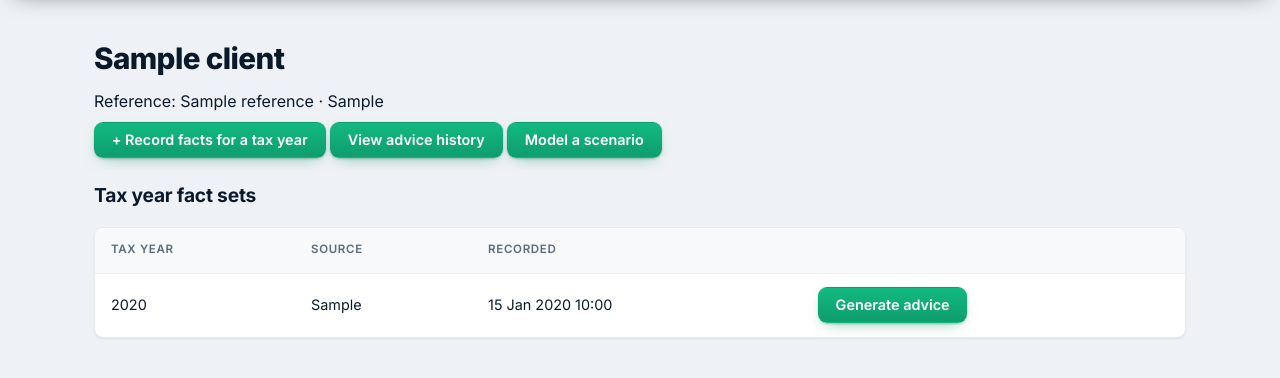
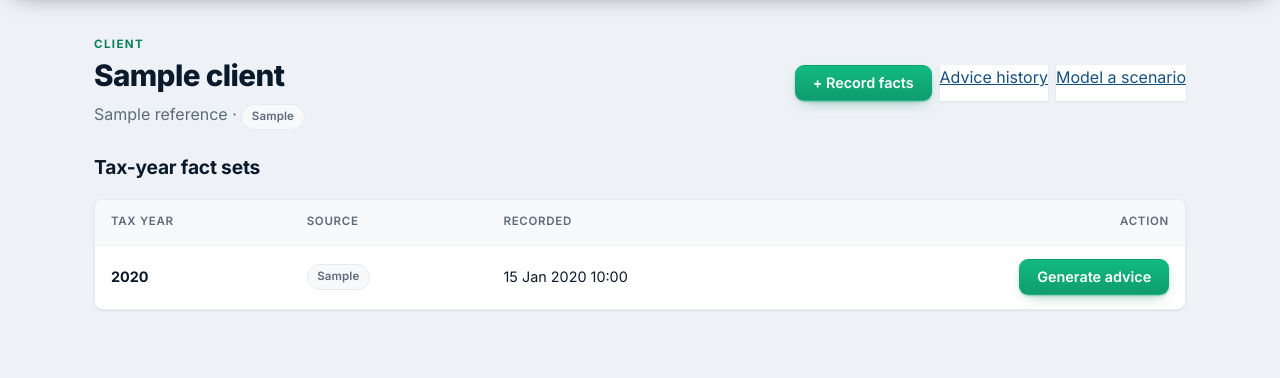
Before and after one commit to kfrem/kafs-tax-planner, a Django app: template templates/clients/client_detail.html in a window 1280 px wide. Shown: the part 62-440 px from the top of the page. Run offline with Django 5.2, Linux system fonts and the light colour scheme; the template is opened without the code that fills it: most values are stand-ins (such as "Sample title", 1, 10 or a date in 2020); some libraries are stand-ins or nearby versions.

Commit message:
auto: save 2026-07-08 08:27

```diff
--- a/templates/clients/client_detail.html
+++ b/templates/clients/client_detail.html
@@ -1,46 +1,56 @@
 {% extends "base.html" %}
 {% block title %}{{ client.name }}{% endblock %}
 {% block content %}
+<div class="page-header">
+    <div>
+        <div class="eyebrow">Client</div>
         <h1>{{ client.name }}</h1>
-<p>Reference: {{ client.reference }} &middot; {{ client.get_entity_type_display }}</p>
-<p><a class="btn" href="{% url 'clients:client-facts-create' client.pk %}">+ Record facts for a tax year</a>
-   <a class="btn" href="{% url 'advice:advice-list' client.pk %}">View advice history</a>
-   <a class="btn" href="{% url 'advice:scenario' client.pk %}">Model a scenario</a></p>
+        <p style="color:var(--muted);margin:.2rem 0 0">
+            {{ client.reference }} &middot; <span class="badge badge-neutral">{{ client.get_entity_type_display }}</span>
+        </p>
+    </div>
+    <div style="display:flex;gap:.5rem;flex-wrap:wrap">
+        <a class="btn" href="{% url 'clients:client-facts-create' client.pk %}">+ Record facts</a>
+        <a class="btn-secondary" href="{% url 'advice:advice-list' client.pk %}">Advice history</a>
+        <a class="btn-secondary" href="{% url 'advice:scenario' client.pk %}">Model a scenario</a>
+    </div>
+</div>
 
-<h2>Tax year fact sets</h2>
+<h2>Tax-year fact sets</h2>
 <table>
-    <thead><tr><th>Tax year</th><th>Source</th><th>Recorded</th><th></th></tr></thead>
+    <thead><tr><th>Tax year</th><th>Source</th><th>Recorded</th><th style="text-align:right">Action</th></tr></thead>
     <tbody>
     {% for fs in fact_sets %}
         <tr>
-            <td>{{ fs.tax_year }}</td>
-            <td>{{ fs.get_source_display }}</td>
+            <td><strong>{{ fs.tax_year }}</strong></td>
+            <td><span class="badge badge-neutral">{{ fs.get_source_display }}</span></td>
             <td>{{ fs.created_at|date:"d M Y H:i" }}</td>
-            <td>
+            <td style="text-align:right">
                 <form method="post" action="{% url 'advice:advice-generate' fs.pk %}" style="display:inline">
                     {% csrf_token %}
-                    <button class="btn" type="submit">Generate advice</button>
+                    <button type="submit">Generate advice</button>
                 </form>
             </td>
         </tr>
     {% empty %}
-        <tr><td colspan="4">No facts recorded yet.</td></tr>
+        <tr><td colspan="4" style="color:var(--muted)">No facts recorded yet.</td></tr>
     {% endfor %}
     </tbody>
 </table>
+
 {% if manages_access %}
-<h2>Staff access</h2>
-<p style="font-size:0.9rem; color:#555;">Partners and managers see every client;
+<section class="card">
+    <h2 style="margin-top:0">Staff access</h2>
+    <p style="color:var(--muted);font-size:.9rem">Partners and managers see every client;
     STAFF users see only clients ticked for them here.</p>
     <form method="post" action="{% url 'clients:client-access' client.pk %}">
         {% csrf_token %}
         {% for u in staff_users %}
-    <label style="display:block;">
-        <input type="checkbox" name="staff" value="{{ u.pk }}"
-               {% if u.pk in granted_ids %}checked{% endif %}> {{ u.username }}
-    </label>
+        <label style="font-weight:500"><input type="checkbox" name="staff" value="{{ u.pk }}"
+               {% if u.pk in granted_ids %}checked{% endif %}> {{ u.username }}</label>
         {% empty %}<p>No staff-role users in this firm yet.</p>{% endfor %}
-    {% if staff_users %}<button type="submit">Save access</button>{% endif %}
+        {% if staff_users %}<button type="submit" style="margin-top:.75rem">Save access</button>{% endif %}
     </form>
+</section>
 {% endif %}
 {% endblock %}
```
Lines whose indentation alone changed are shown as unchanged.
